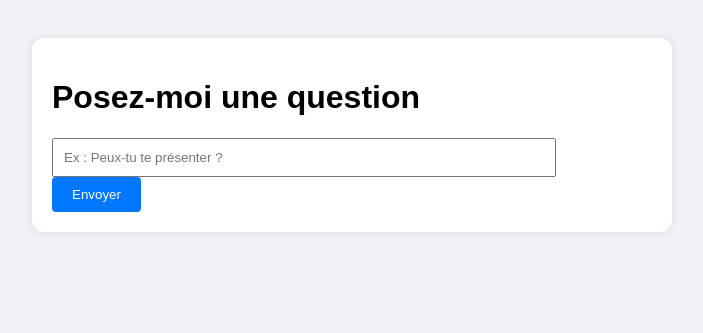
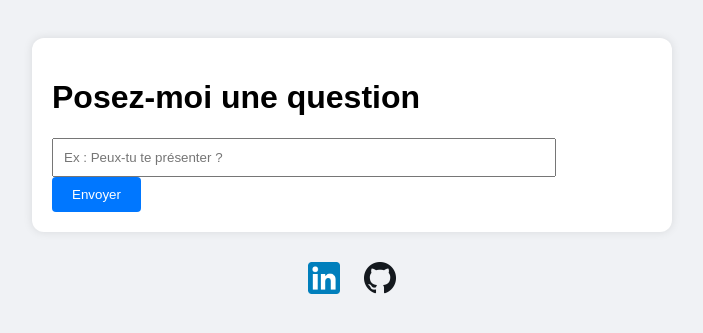
Before and after one commit to ks-tang/Chatbot_CV, a FastAPI app: page / in a window 1280 px wide. Shown: the top 333 px of the page, without its empty margins (288-991 px from the left). Run offline with FastAPI, Linux system fonts and the light colour scheme; parts of the project's set-up code (start-up, migrations or seed data) failed here and were passed over.

Commit message:
social links

```diff
--- a/app/static/style.css
+++ b/app/static/style.css
@@ -34,3 +34,23 @@ body {
     padding: 15px;
     border-radius: 10px;
   }
+
+  .social-links {
+    margin-top: 30px;
+    text-align: center;
+}
+
+.social-links a {
+    margin: 0 10px;
+    display: inline-block;
+    transition: transform 0.2s;
+}
+
+.social-links img {
+    width: 32px;
+    height: 32px;
+}
+
+.social-links a:hover {
+    transform: scale(1.1);
+}
--- a/app/templates/index.html
+++ b/app/templates/index.html
@@ -24,5 +24,15 @@
     {% endif %}
 
   </div>
+
+  <div class="social-links">
+    <a href="https://www.linkedin.com/in/ks-tang/" target="_blank">
+        <img src="/static/linkedin.png" alt="LinkedIn" />
+    </a>
+    <a href="https://github.com/ks-tang" target="_blank">
+        <img src="/static/github.png" alt="GitHub" />
+    </a>
+</div>
+
 </body>
 </html>
```
Also changed, not shown: app/static/github.png (added), app/static/linkedin.png (added).
